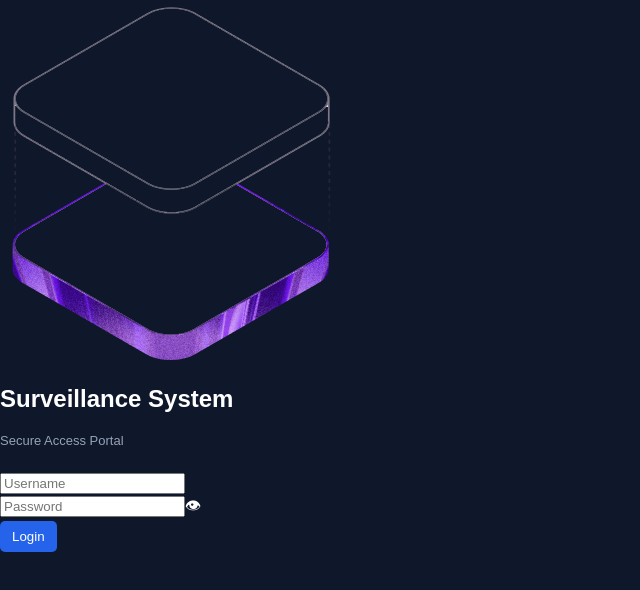
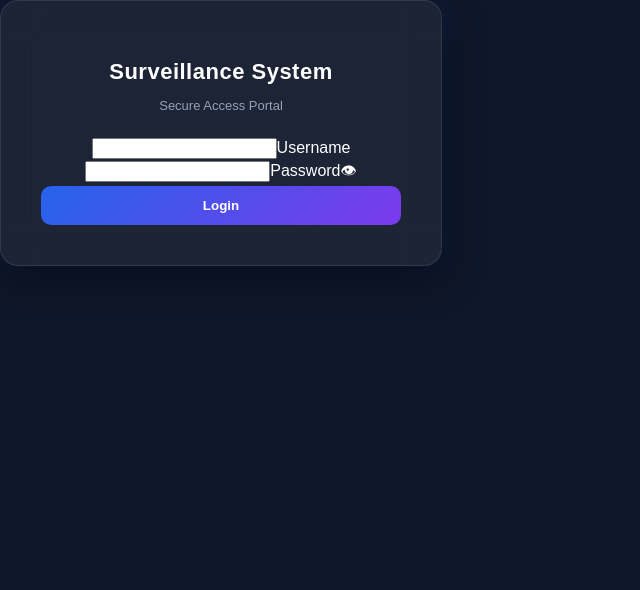
Before and after one commit to prashantXexe/project_eis_frontend, a React (Vite) app: page /login in a window 1280 px wide. Shown: the top 590 px of the page, without its empty margins (0-640 px from the left). Built offline with nearby package versions, Linux system fonts and the light colour scheme.

Commit message:
Update Login.jsx

```diff
--- a/src/pages/Login.jsx
+++ b/src/pages/Login.jsx
@@ -13,7 +13,6 @@ import {
 } from "firebase/firestore";
 import { app } from "../firebase";
 import "../styles.css";
-import hero from "../assets/hero.png";
 
 const auth = getAuth(app);
 const db = getFirestore(app);
@@ -45,7 +44,6 @@ export default function Login() {
 
       const userData = snapshot.docs[0].data();
       const email = userData.email;
-      const role = userData.role;
 
       const userCredential = await signInWithEmailAndPassword(
         auth,
@@ -62,9 +60,6 @@ export default function Login() {
         return;
       }
 
-      localStorage.setItem("role", role);
-      localStorage.setItem("username", username);
-
       setMessage("Login successful");
 
       setTimeout(() => {
@@ -72,11 +67,7 @@ export default function Login() {
       }, 1000);
 
     } catch (error) {
-      if (error.code === "auth/wrong-password") {
-        setMessage("Wrong password");
-      } else {
-        setMessage(error.message);
-      }
+      setMessage(error.message);
     }
 
     setLoading(false);
@@ -85,46 +76,45 @@ export default function Login() {
   return (
     <div className="login-wrapper">
 
-      {/* Background */}
-      <div className="bg-overlay"></div>
-
-      {/* Card */}
-      <div className="login-box">
-        <img src={hero} alt="logo" className="logo" />
-
+      <div className="login-card">
         <h2>Surveillance System</h2>
         <p className="subtitle">Secure Access Portal</p>
 
         {/* Username */}
-        <div className="input-group">
+        <div className="form-group">
           <input
             type="text"
-            placeholder="Username"
+            required
             value={username}
             onChange={(e) => setUsername(e.target.value)}
           />
+          <label>Username</label>
         </div>
 
         {/* Password */}
-        <div className="input-group">
+        <div className="form-group">
           <input
             type={showPassword ? "text" : "password"}
-            placeholder="Password"
+            required
             value={password}
             onChange={(e) => setPassword(e.target.value)}
           />
-          <span onClick={() => setShowPassword(!showPassword)}>
+          <label>Password</label>
+
+          <span
+            className="eye"
+            onClick={() => setShowPassword(!showPassword)}
+          >
             {showPassword ? "🙈" : "👁"}
           </span>
         </div>
 
         {/* Button */}
-        <button onClick={handleLogin} disabled={loading}>
-          {loading ? "Signing in..." : "Login"}
+        <button className="login-btn" onClick={handleLogin}>
+          {loading ? "Please wait..." : "Login"}
         </button>
       </div>
 
-      {/* Toast */}
       {message && <div className="toast">{message}</div>}
     </div>
   );
```
